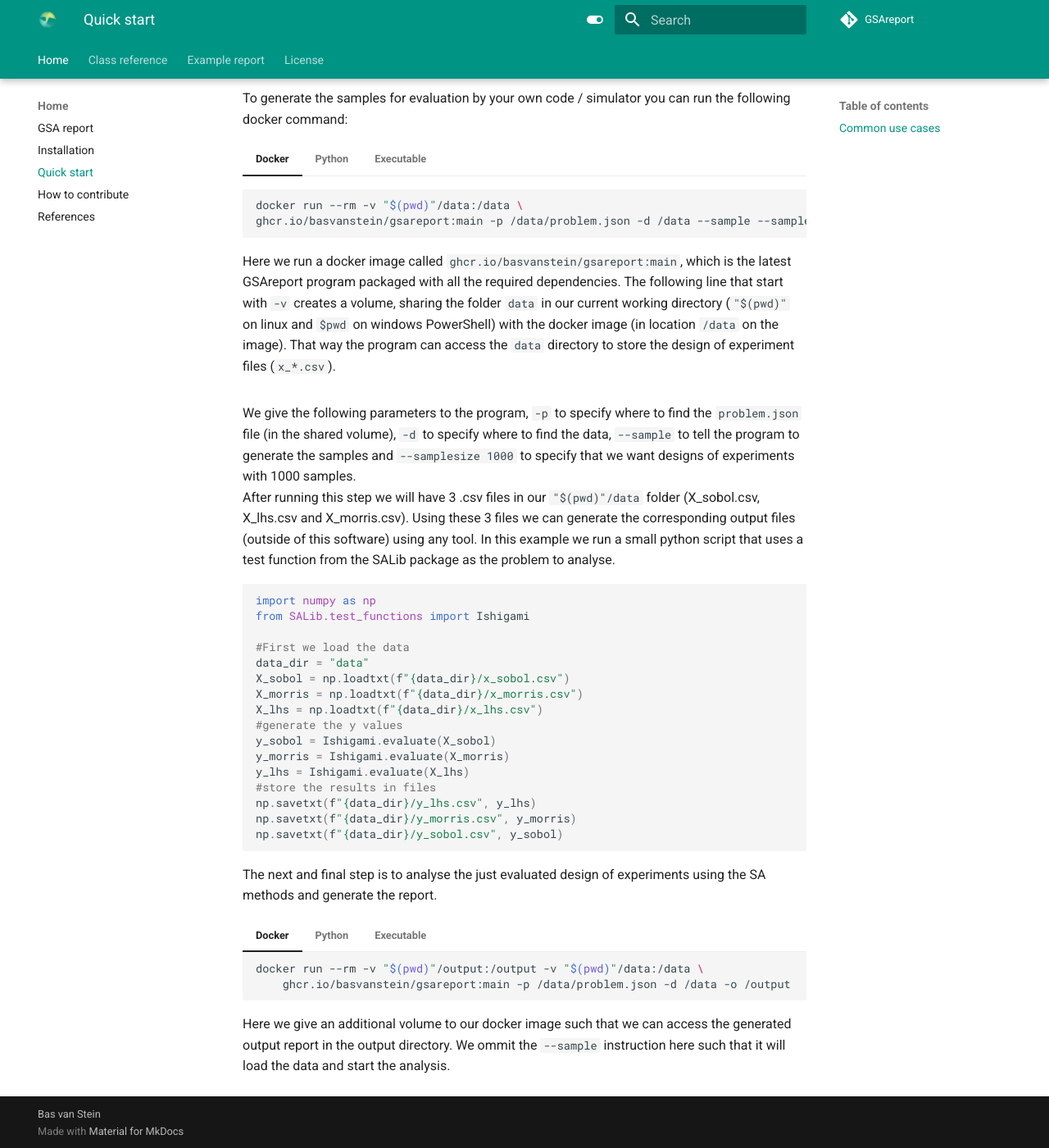
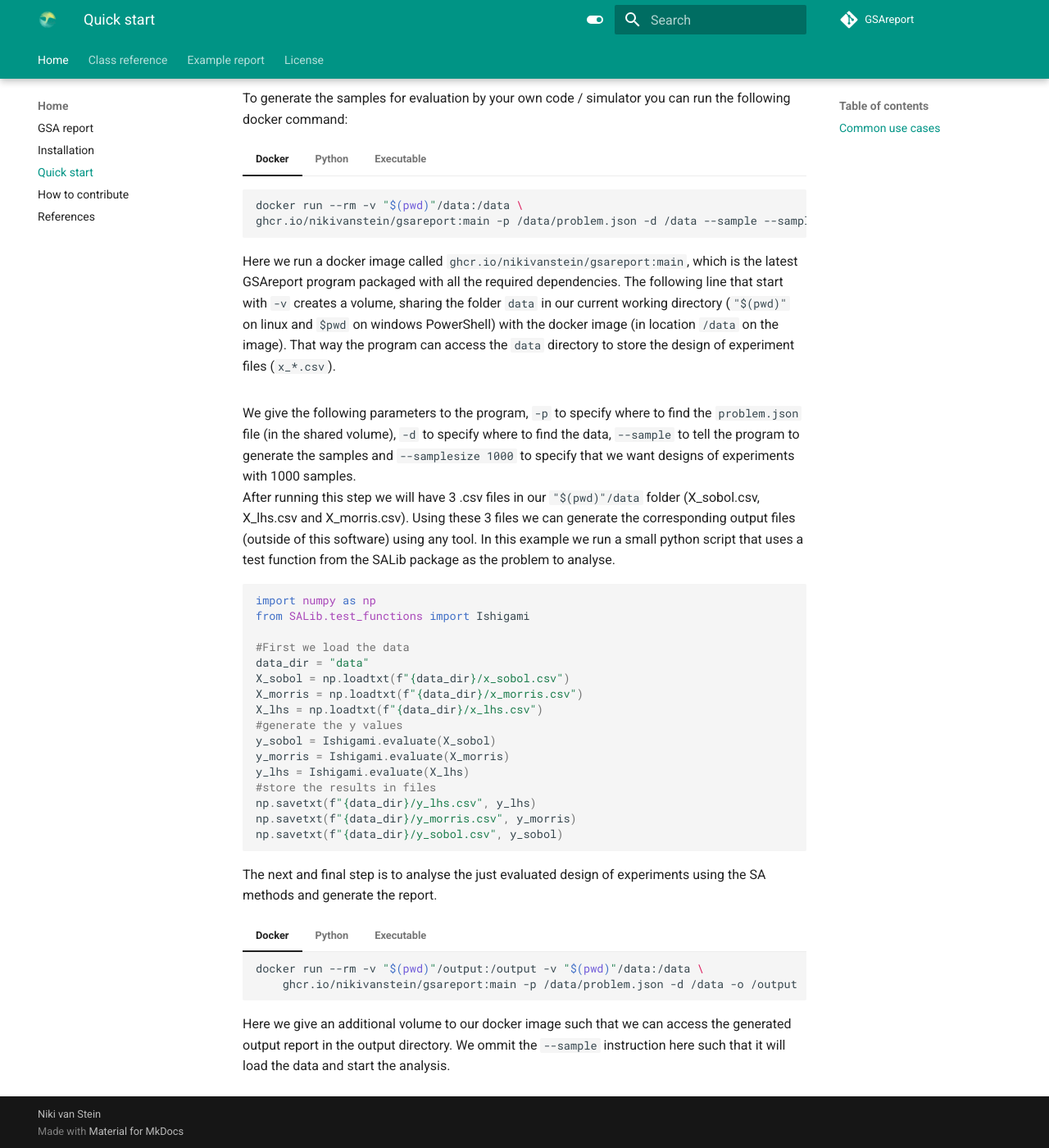
Before and after one commit to nikivanstein/GSAreport, an MkDocs documentation site: the page built from docs/sources/usecases.md, in a window 1280 px wide and 1400 px high, scrolled down 1231 px. Shown: the whole window at 82% size. Built offline with MkDocs 1.6.1 and Material for MkDocs 9.7.7, drawn with Linux system fonts in a browser that asks for light colours; comment, search, counter and statistics services are not loaded; the version menu is left out.

Commit message:
Renaming to Niki
renaming the required docker files correctly

````diff
--- a/docs/sources/installation.md
+++ b/docs/sources/installation.md
@@ -3,12 +3,12 @@
 The easiest way to use the GSAreport application is directly using docker. This way you do not need to install any third party software.
 
 1. Install docker (https://docs.docker.com/get-docker/)
-2. Run the image `ghcr.io/basvanstein/gsareport:main` as container with a volume for your data and for the output generated.
+2. Run the image `ghcr.io/nikivanstein/gsareport:main` as container with a volume for your data and for the output generated.
 
 Example to show help text:
 
 ```zsh
-docker run -v "$(pwd)"/output:/output -v "$(pwd)"/data:/data ghcr.io/basvanstein/gsareport:main -h
+docker run -v "$(pwd)"/output:/output -v "$(pwd)"/data:/data ghcr.io/nikivanstein/gsareport:main -h
 ```
 
 ### Using executables
--- a/docs/sources/usecases.md
+++ b/docs/sources/usecases.md
@@ -32,9 +32,9 @@ To generate the samples for evaluation by your own code / simulator you can run
 === "Docker"
     ```zsh
     docker run --rm -v "$(pwd)"/data:/data \
-    ghcr.io/basvanstein/gsareport:main -p /data/problem.json -d /data --sample --samplesize 1000
+    ghcr.io/nikivanstein/gsareport:main -p /data/problem.json -d /data --sample --samplesize 1000
     ```
-    Here we run a docker image called `ghcr.io/basvanstein/gsareport:main`, which is the latest GSAreport program packaged with all the required dependencies. The following line that start with `-v` creates a volume, sharing the folder `data` in our current working directory (`"$(pwd)"` on linux and `$pwd` on windows PowerShell) with the docker image (in location `/data` on the image). That way the program can access the `data` directory to store the design of experiment files (`x_*.csv`).
+    Here we run a docker image called `ghcr.io/nikivanstein/gsareport:main`, which is the latest GSAreport program packaged with all the required dependencies. The following line that start with `-v` creates a volume, sharing the folder `data` in our current working directory (`"$(pwd)"` on linux and `$pwd` on windows PowerShell) with the docker image (in location `/data` on the image). That way the program can access the `data` directory to store the design of experiment files (`x_*.csv`).
 === "Python"
     ```zsh
     python GSAreport.py -p problem.json -d "$(pwd)"/data --sample --samplesize 1000
@@ -72,7 +72,7 @@ The next and final step is to analyse the just evaluated design of experiments u
 === "Docker"
     ```zsh
     docker run --rm -v "$(pwd)"/output:/output -v "$(pwd)"/data:/data \
-        ghcr.io/basvanstein/gsareport:main -p /data/problem.json -d /data -o /output
+        ghcr.io/nikivanstein/gsareport:main -p /data/problem.json -d /data -o /output
     ```
 === "Python"
     ```zsh
--- a/mkdocs.yml
+++ b/mkdocs.yml
@@ -3,10 +3,10 @@ site_name: GSA Report
 
 # Repository
 repo_name: GSAreport
-repo_url: https://github.com/Basvanstein/GSAreport
+repo_url: https://github.com/nikivanstein/GSAreport
 edit_uri: ""
 # Copyright
-copyright: Bas van Stein
+copyright: Niki van Stein
 
 docs_dir: "docs/sources"
 
@@ -56,7 +56,7 @@ nav:
     - How to contribute: contributing.md
     - References: references.md
   - Class reference: gsareport/gsareport.md
-  - Example report: 'https://basvanstein.github.io/GSAreport/example-report/example.html'
+  - Example report: 'https://nikivanstein.github.io/GSAreport/example-report/example.html'
   - License: license.md
 extra:
   version:
--- a/mkgendocs.yml
+++ b/mkgendocs.yml
@@ -2,10 +2,10 @@ site_name: GSA Report
 
 
 # Repository
-repo_name: XAI
-repo: https://github.com/Basvanstein/XAI/
+repo_name: GSAreport
+repo: https://github.com/nikivanstein/GSAreport/
 # Copyright
-copyright: Bas van Stein
+copyright: Niki van Stein
 
 #This specifies the autogeneration portion
 pages:
--- a/pyproject.toml
+++ b/pyproject.toml
@@ -6,10 +6,10 @@ build-backend = "setuptools.build_meta"
 
 [project]
 name = "GSAreport"
-version = "1.1.0"
+version = "1.2.0"
 description = "Global Sensitivity Reporting"
 readme = "README.md"
-authors = [{ name = "Bas van Stein", email = "b.van.stein@liacs.leidenuniv.nl" }]
+authors = [{ name = "Niki van Stein", email = "n.van.stein@liacs.leidenuniv.nl" }]
 license = { file = "LICENSE.md" }
 classifiers = [
     "License :: OSI Approved :: MIT License",
@@ -33,4 +33,4 @@ requires-python = ">=3.8"
 dev = ["black", "isort", "pip-tools", "pytest"]
 
 [project.urls]
-Homepage = "https://github.com/Basvanstein/GSAreport"
+Homepage = "https://github.com/nikivanstein/GSAreport"
--- a/src/template/index.html
+++ b/src/template/index.html
@@ -301,7 +301,7 @@
                             </div>
 
                             <div class="card-body">
-                                <a href="https://github.com/Basvanstein/XAI" class="card-link">Read More</a>
+                                <a href="https://github.com/nikivanstein/GSAreport" class="card-link">Read More</a>
                             </div>
 
                         </div>
````
Also changed, not shown: README.md (+1 -1 lines), 2 other files.
